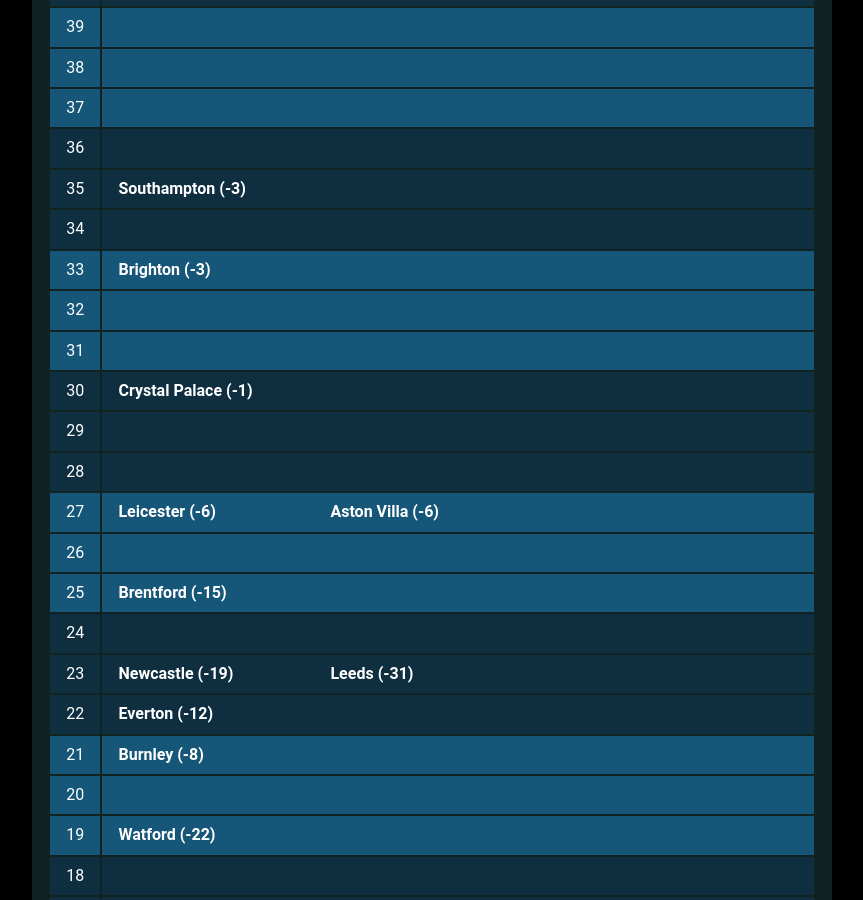
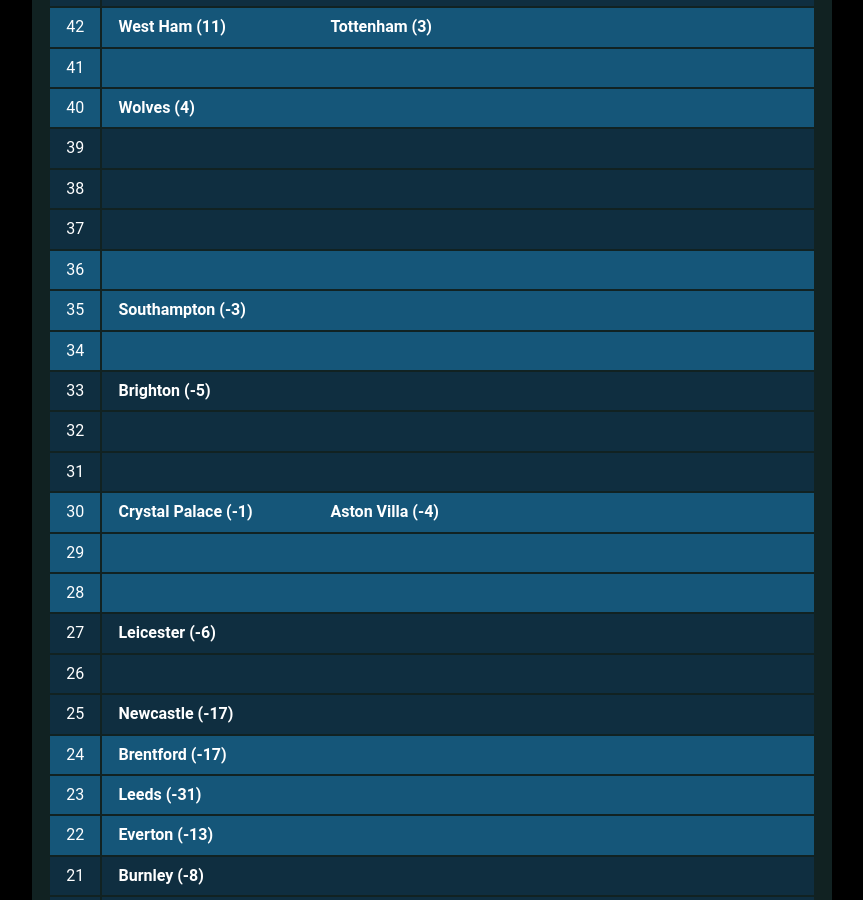
Before and after one commit to muru/muru.github.io, a Jekyll site: the page built from resources.md, in a window 1280 px wide and 900 px high, scrolled down 2447 px. Shown: the whole window, without its empty margins (208-1071 px from the left). Built offline with Jekyll 4.4.1, drawn with Linux system fonts in a browser that asks for light colours; some web fonts are replaced; some of the changed text lies outside the part shown.

Commit message:
updated cann-table: Sun 27 Feb 13:35:10 JST 2022

```diff
--- a/cann-table.html
+++ b/cann-table.html
@@ -1,259 +1,274 @@
 <table id="cann-table">
 <thead> <th> Pts </th> <th> Clubs (GD) </th> </thead>
 	<tr class="cann-row-1">
-		<td class="cann-point"> 63 </td>
+		<td class="cann-point"> 66 </td>
 		<td class="cann-clubs">
-			<span class="club-name"> Man City (46) </span>
+			<span class="club-name"> Man City (47) </span>
 		</td>
  	</tr>
 	<tr class="cann-row-1">
+		<td class="cann-point"> 65 </td>
+		<td class="cann-clubs">
+		</td>
+ 	</tr>
+	<tr class="cann-row-1">
+		<td class="cann-point"> 64 </td>
+		<td class="cann-clubs">
+		</td>
+ 	</tr>
+	<tr class="cann-row-2">
+		<td class="cann-point"> 63 </td>
+		<td class="cann-clubs">
+		</td>
+ 	</tr>
+	<tr class="cann-row-2">
 		<td class="cann-point"> 62 </td>
 		<td class="cann-clubs">
 		</td>
  	</tr>
-	<tr class="cann-row-1">
+	<tr class="cann-row-2">
 		<td class="cann-point"> 61 </td>
 		<td class="cann-clubs">
 		</td>
  	</tr>
-	<tr class="cann-row-2">
+	<tr class="cann-row-1">
 		<td class="cann-point"> 60 </td>
 		<td class="cann-clubs">
 			<span class="club-name"> Liverpool (50) </span>
 		</td>
  	</tr>
-	<tr class="cann-row-2">
+	<tr class="cann-row-1">
 		<td class="cann-point"> 59 </td>
 		<td class="cann-clubs">
 		</td>
  	</tr>
-	<tr class="cann-row-2">
+	<tr class="cann-row-1">
 		<td class="cann-point"> 58 </td>
 		<td class="cann-clubs">
 		</td>
  	</tr>
-	<tr class="cann-row-1">
+	<tr class="cann-row-2">
 		<td class="cann-point"> 57 </td>
 		<td class="cann-clubs">
 		</td>
  	</tr>
-	<tr class="cann-row-1">
+	<tr class="cann-row-2">
 		<td class="cann-point"> 56 </td>
 		<td class="cann-clubs">
 		</td>
  	</tr>
-	<tr class="cann-row-1">
+	<tr class="cann-row-2">
 		<td class="cann-point"> 55 </td>
 		<td class="cann-clubs">
 		</td>
  	</tr>
-	<tr class="cann-row-2">
+	<tr class="cann-row-1">
 		<td class="cann-point"> 54 </td>
 		<td class="cann-clubs">
 		</td>
  	</tr>
-	<tr class="cann-row-2">
+	<tr class="cann-row-1">
 		<td class="cann-point"> 53 </td>
 		<td class="cann-clubs">
 		</td>
  	</tr>
-	<tr class="cann-row-2">
+	<tr class="cann-row-1">
 		<td class="cann-point"> 52 </td>
 		<td class="cann-clubs">
 		</td>
  	</tr>
-	<tr class="cann-row-1">
+	<tr class="cann-row-2">
 		<td class="cann-point"> 51 </td>
 		<td class="cann-clubs">
 		</td>
  	</tr>
-	<tr class="cann-row-1">
+	<tr class="cann-row-2">
 		<td class="cann-point"> 50 </td>
 		<td class="cann-clubs">
 			<span class="club-name"> Chelsea (31) </span>
 		</td>
  	</tr>
-	<tr class="cann-row-1">
+	<tr class="cann-row-2">
 		<td class="cann-point"> 49 </td>
 		<td class="cann-clubs">
 		</td>
  	</tr>
-	<tr class="cann-row-2">
+	<tr class="cann-row-1">
 		<td class="cann-point"> 48 </td>
 		<td class="cann-clubs">
 		</td>
  	</tr>
-	<tr class="cann-row-2">
+	<tr class="cann-row-1">
 		<td class="cann-point"> 47 </td>
 		<td class="cann-clubs">
 			<span class="club-name"> Man Utd (10) </span>
 		</td>
  	</tr>
-	<tr class="cann-row-2">
+	<tr class="cann-row-1">
 		<td class="cann-point"> 46 </td>
 		<td class="cann-clubs">
 		</td>
  	</tr>
-	<tr class="cann-row-1">
+	<tr class="cann-row-2">
 		<td class="cann-point"> 45 </td>
 		<td class="cann-clubs">
 			<span class="club-name"> Arsenal (11) </span>
 		</td>
  	</tr>
-	<tr class="cann-row-1">
+	<tr class="cann-row-2">
 		<td class="cann-point"> 44 </td>
 		<td class="cann-clubs">
 		</td>
  	</tr>
-	<tr class="cann-row-1">
+	<tr class="cann-row-2">
 		<td class="cann-point"> 43 </td>
 		<td class="cann-clubs">
 		</td>
  	</tr>
-	<tr class="cann-row-2">
+	<tr class="cann-row-1">
 		<td class="cann-point"> 42 </td>
 		<td class="cann-clubs">
 			<span class="club-name"> West Ham (11) </span>
 			<span class="club-name"> Tottenham (3) </span>
 		</td>
  	</tr>
-	<tr class="cann-row-2">
+	<tr class="cann-row-1">
 		<td class="cann-point"> 41 </td>
 		<td class="cann-clubs">
 		</td>
  	</tr>
-	<tr class="cann-row-2">
+	<tr class="cann-row-1">
 		<td class="cann-point"> 40 </td>
 		<td class="cann-clubs">
 			<span class="club-name"> Wolves (4) </span>
 		</td>
  	</tr>
-	<tr class="cann-row-1">
+	<tr class="cann-row-2">
 		<td class="cann-point"> 39 </td>
 		<td class="cann-clubs">
 		</td>
  	</tr>
-	<tr class="cann-row-1">
+	<tr class="cann-row-2">
 		<td class="cann-point"> 38 </td>
 		<td class="cann-clubs">
 		</td>
  	</tr>
-	<tr class="cann-row-1">
+	<tr class="cann-row-2">
 		<td class="cann-point"> 37 </td>
 		<td class="cann-clubs">
 		</td>
  	</tr>
-	<tr class="cann-row-2">
+	<tr class="cann-row-1">
 		<td class="cann-point"> 36 </td>
 		<td class="cann-clubs">
 		</td>
  	</tr>
-	<tr class="cann-row-2">
+	<tr class="cann-row-1">
 		<td class="cann-point"> 35 </td>
 		<td class="cann-clubs">
 			<span class="club-name"> Southampton (-3) </span>
 		</td>
  	</tr>
-	<tr class="cann-row-2">
+	<tr class="cann-row-1">
 		<td class="cann-point"> 34 </td>
 		<td class="cann-clubs">
 		</td>
  	</tr>
-	<tr class="cann-row-1">
+	<tr class="cann-row-2">
 		<td class="cann-point"> 33 </td>
 		<td class="cann-clubs">
-			<span class="club-name"> Brighton (-3) </span>
+			<span class="club-name"> Brighton (-5) </span>
 		</td>
  	</tr>
-	<tr class="cann-row-1">
+	<tr class="cann-row-2">
 		<td class="cann-point"> 32 </td>
 		<td class="cann-clubs">
 		</td>
  	</tr>
-	<tr class="cann-row-1">
+	<tr class="cann-row-2">
 		<td class="cann-point"> 31 </td>
 		<td class="cann-clubs">
 		</td>
  	</tr>
-	<tr class="cann-row-2">
+	<tr class="cann-row-1">
 		<td class="cann-point"> 30 </td>
 		<td class="cann-clubs">
 			<span class="club-name"> Crystal Palace (-1) </span>
+			<span class="club-name"> Aston Villa (-4) </span>
 		</td>
  	</tr>
-	<tr class="cann-row-2">
+	<tr class="cann-row-1">
 		<td class="cann-point"> 29 </td>
 		<td class="cann-clubs">
 		</td>
  	</tr>
-	<tr class="cann-row-2">
+	<tr class="cann-row-1">
 		<td class="cann-point"> 28 </td>
 		<td class="cann-clubs">
 		</td>
  	</tr>
-	<tr class="cann-row-1">
+	<tr class="cann-row-2">
 		<td class="cann-point"> 27 </td>
 		<td class="cann-clubs">
 			<span class="club-name"> Leicester (-6) </span>
-			<span class="club-name"> Aston Villa (-6) </span>
 		</td>
  	</tr>
-	<tr class="cann-row-1">
+	<tr class="cann-row-2">
 		<td class="cann-point"> 26 </td>
 		<td class="cann-clubs">
 		</td>
  	</tr>
-	<tr class="cann-row-1">
+	<tr class="cann-row-2">
 		<td class="cann-point"> 25 </td>
 		<td class="cann-clubs">
-			<span class="club-name"> Brentford (-15) </span>
+			<span class="club-name"> Newcastle (-17) </span>
+		</td>
+ 	</tr>
+	<tr class="cann-row-1">
+		<td class="cann-point"> 24 </td>
+		<td class="cann-clubs">
+			<span class="club-name"> Brentford (-17) </span>
+		</td>
+ 	</tr>
+	<tr class="cann-row-1">
+		<td class="cann-point"> 23 </td>
+		<td class="cann-clubs">
+			<span class="club-name"> Leeds (-31) </span>
+		</td>
+ 	</tr>
+	<tr class="cann-row-1">
+		<td class="cann-point"> 22 </td>
+		<td class="cann-clubs">
+			<span class="club-name"> Everton (-13) </span>
 		</td>
  	</tr>
 	<tr class="cann-row-2">
-		<td class="cann-point"> 24 </td>
-		<td class="cann-clubs">
-		</td>
- 	</tr>
-	<tr class="cann-row-2">
-		<td class="cann-point"> 23 </td>
-		<td class="cann-clubs">
-			<span class="club-name"> Newcastle (-19) </span>
-			<span class="club-name"> Leeds (-31) </span>
-		</td>
- 	</tr>
-	<tr class="cann-row-2">
-		<td class="cann-point"> 22 </td>
-		<td class="cann-clubs">
-			<span class="club-name"> Everton (-12) </span>
-		</td>
- 	</tr>
-	<tr class="cann-row-1">
 		<td class="cann-point"> 21 </td>
 		<td class="cann-clubs">
 			<span class="club-name"> Burnley (-8) </span>
 		</td>
  	</tr>
-	<tr class="cann-row-1">
+	<tr class="cann-row-2">
 		<td class="cann-point"> 20 </td>
 		<td class="cann-clubs">
 		</td>
  	</tr>
-	<tr class="cann-row-1">
+	<tr class="cann-row-2">
 		<td class="cann-point"> 19 </td>
 		<td class="cann-clubs">
 			<span class="club-name"> Watford (-22) </span>
 		</td>
  	</tr>
-	<tr class="cann-row-2">
+	<tr class="cann-row-1">
 		<td class="cann-point"> 18 </td>
 		<td class="cann-clubs">
 		</td>
  	</tr>
-	<tr class="cann-row-2">
+	<tr class="cann-row-1">
 		<td class="cann-point"> 17 </td>
 		<td class="cann-clubs">
 			<span class="club-name"> Norwich (-40) </span>
 		</td>
  	</tr>
 </table>
-<span id="cann-gen-note"> Generated on  Sunday, 27 February 2022 at 00:03 JST. </span>
+<span id="cann-gen-note"> Generated on  Sunday, 27 February 2022 at 13:35 JST. </span>
```
